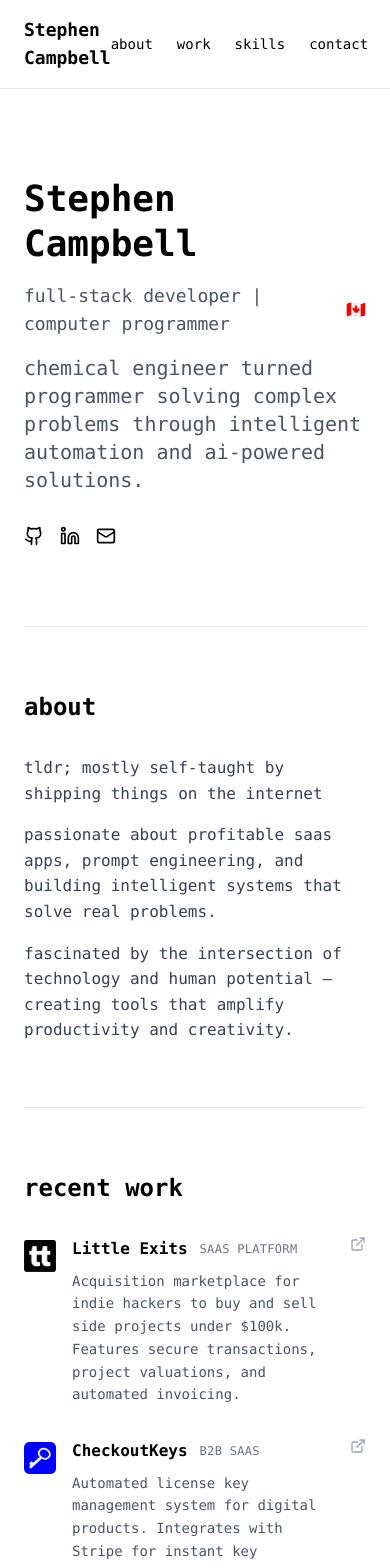
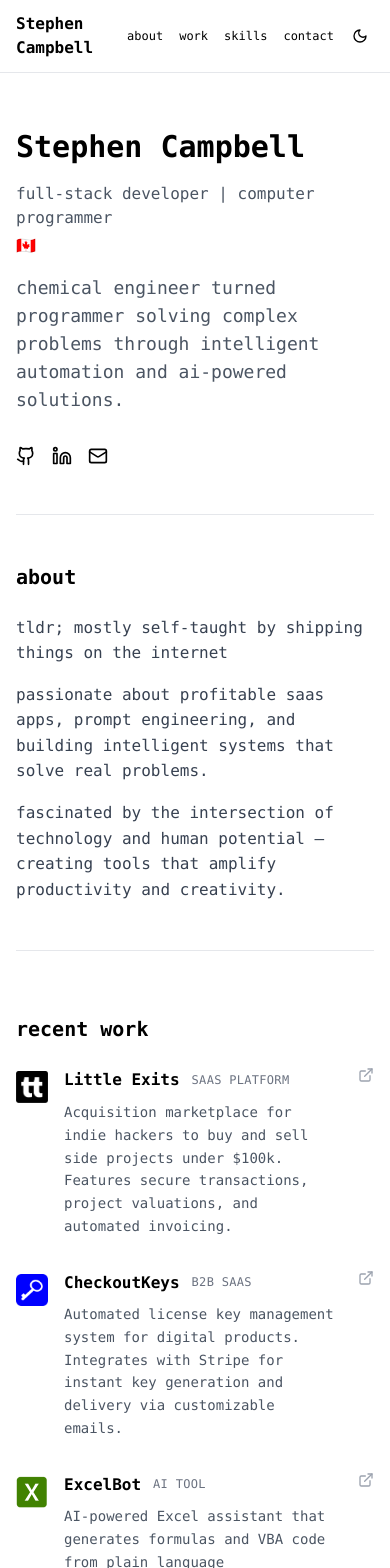
Before and after one commit to campbellsinvestment/stepocampbell, a Next.js app: page / in a window 390 px wide. Shown: the top 1568 px of the page. Built offline with nearby package versions, Linux system fonts and the light colour scheme.

Commit message:
responsiveness update

```diff
--- a/app/layout.tsx
+++ b/app/layout.tsx
@@ -3,6 +3,7 @@ import './globals.css'
 export const metadata = {
   title: 'Stephen Campbell - Full Stack Developer',
   description: 'Stephen Campbell is a full-stack developer and computer programmer. Chemical engineer turned programmer solving complex problems through intelligent automation and ai-powered solutions.',
+  viewport: 'width=device-width, initial-scale=1',
   keywords: [
     'Stephen Campbell',
     'Stephen Campbell developer',
--- a/app/page.tsx
+++ b/app/page.tsx
@@ -46,13 +46,27 @@ export default function Home() {
           ? 'bg-slate-900/80 border-slate-700'
           : 'bg-white/80 border-gray-200'
       }`}>
-        <div className="max-w-4xl mx-auto px-6 py-4">
+        <div className="max-w-4xl mx-auto px-4 sm:px-6 py-3 sm:py-4">
           <div className="flex justify-between items-center">
-            <Link href="/" className="text-lg font-bold">
+            <Link href="/" className="text-base sm:text-lg font-bold">
               Stephen Campbell
             </Link>
-            <div className="flex items-center space-x-6">
-              <div className="flex space-x-6 text-sm">
+            <div className="flex items-center space-x-3 sm:space-x-6">
+              <div className="hidden sm:flex space-x-6 text-sm">
+                <a href="#about" className={`transition-colors ${
+                  isDark ? 'hover:text-gray-400' : 'hover:text-gray-600'
+                }`}>about</a>
+                <a href="#work" className={`transition-colors ${
+                  isDark ? 'hover:text-gray-400' : 'hover:text-gray-600'
+                }`}>work</a>
+                <a href="#skills" className={`transition-colors ${
+                  isDark ? 'hover:text-gray-400' : 'hover:text-gray-600'
+                }`}>skills</a>
+                <a href="#contact" className={`transition-colors ${
+                  isDark ? 'hover:text-gray-400' : 'hover:text-gray-600'
+                }`}>contact</a>
+              </div>
+              <div className="flex sm:hidden space-x-4 text-xs">
                 <a href="#about" className={`transition-colors ${
                   isDark ? 'hover:text-gray-400' : 'hover:text-gray-600'
                 }`}>about</a>
@@ -68,32 +82,32 @@ export default function Home() {
               </div>
               <button
                 onClick={() => setIsDark(!isDark)}
-                className={`p-2 rounded-full transition-colors ${
+                className={`p-1.5 sm:p-2 rounded-full transition-colors ${
                   isDark ? 'hover:bg-slate-800' : 'hover:bg-gray-100'
                 }`}
                 aria-label="Toggle dark mode"
               >
-                {isDark ? <Sun size={18} /> : <Moon size={18} />}
+                {isDark ? <Sun size={16} className="sm:w-[18px] sm:h-[18px]" /> : <Moon size={16} className="sm:w-[18px] sm:h-[18px]" />}
               </button>
             </div>
           </div>
         </div>
       </nav>
 
-      <main className="max-w-4xl mx-auto px-6 pt-24">
+      <main className="max-w-4xl mx-auto px-4 sm:px-6 pt-20 sm:pt-24">
         {/* Hero Section */}
-        <motion.section className="py-20" {...fadeInUp} itemScope itemType="https://schema.org/Person">
+        <motion.section className="py-12 sm:py-20" {...fadeInUp} itemScope itemType="https://schema.org/Person">
           <div className="space-y-4">
-            <h1 className="text-4xl md:text-5xl font-bold leading-tight" itemProp="name">
+            <h1 className="text-3xl sm:text-4xl md:text-5xl font-bold leading-tight" itemProp="name">
               Stephen Campbell
             </h1>
-            <h2 className={`text-lg font-medium mb-4 flex items-center gap-2 ${
+            <h2 className={`text-base sm:text-lg font-medium mb-4 flex flex-col sm:flex-row sm:items-center gap-1 sm:gap-2 ${
               isDark ? 'text-gray-400' : 'text-gray-600'
             }`} itemProp="jobTitle">
-              full-stack developer | computer programmer
+              <span>full-stack developer | computer programmer</span>
               <span className="text-base">🇨🇦</span>
             </h2>
-            <p className={`text-xl max-w-2xl ${
+            <p className={`text-lg sm:text-xl max-w-2xl ${
               isDark ? 'text-gray-400' : 'text-gray-600'
             }`} itemProp="description">
               chemical engineer turned programmer solving complex problems through intelligent automation and ai-powered solutions.
@@ -140,7 +154,7 @@ export default function Home() {
         {/* About Section */}
         <motion.section
           id="about"
-          className={`py-16 border-t transition-colors ${
+          className={`py-12 sm:py-16 border-t transition-colors ${
             isDark ? 'border-slate-700' : 'border-gray-200'
           }`}
           initial={{ opacity: 0 }}
@@ -148,7 +162,7 @@ export default function Home() {
           transition={{ duration: 0.6 }}
           viewport={{ once: true }}
         >
-          <h2 className="text-2xl font-bold mb-8">about</h2>
+          <h2 className="text-xl sm:text-2xl font-bold mb-6 sm:mb-8">about</h2>
           <div className={`space-y-4 ${
             isDark ? 'text-gray-300' : 'text-gray-700'
           }`}>
@@ -177,7 +191,7 @@ export default function Home() {
           transition={{ duration: 0.6 }}
           viewport={{ once: true }}
         >
-          <h2 className="text-2xl font-bold mb-8">recent work</h2>
+          <h2 className="text-xl sm:text-2xl font-bold mb-6 sm:mb-8">recent work</h2>
           <div className="space-y-8">
             {[
               {
@@ -275,8 +289,8 @@ export default function Home() {
           transition={{ duration: 0.6 }}
           viewport={{ once: true }}
         >
-          <h2 className="text-2xl font-bold mb-8">skills</h2>
-          <div className="grid grid-cols-1 md:grid-cols-3 gap-8">
+          <h2 className="text-xl sm:text-2xl font-bold mb-6 sm:mb-8">skills</h2>
+          <div className="grid grid-cols-1 sm:grid-cols-2 md:grid-cols-3 gap-6 sm:gap-8">
             <div>
               <h3 className="font-bold mb-4 text-sm uppercase tracking-wide">AI & Automation</h3>
               <ul className={`space-y-2 text-sm ${
@@ -323,7 +337,7 @@ export default function Home() {
           transition={{ duration: 0.6 }}
           viewport={{ once: true }}
         >
-          <h2 className="text-2xl font-bold mb-8">experience</h2>
+          <h2 className="text-xl sm:text-2xl font-bold mb-6 sm:mb-8">experience</h2>
           <div className="space-y-8">
             {[
               {
@@ -386,8 +400,8 @@ export default function Home() {
           transition={{ duration: 0.6 }}
           viewport={{ once: true }}
         >
-          <h2 className="text-2xl font-bold mb-8">toolkit</h2>
-          <div className="grid grid-cols-1 md:grid-cols-2 gap-8">
+          <h2 className="text-xl sm:text-2xl font-bold mb-6 sm:mb-8">toolkit</h2>
+          <div className="grid grid-cols-1 md:grid-cols-2 gap-6 sm:gap-8">
             <div>
               <h3 className="font-bold mb-4">Current Stack</h3>
               <ul className={`space-y-2 text-sm ${
@@ -426,7 +440,7 @@ export default function Home() {
           transition={{ duration: 0.6 }}
           viewport={{ once: true }}
         >
-          <h2 className="text-2xl font-bold mb-8">contact</h2>
+          <h2 className="text-xl sm:text-2xl font-bold mb-6 sm:mb-8">contact</h2>
           <div className="space-y-4">
             <p className={isDark ? 'text-gray-300' : 'text-gray-700'}>
               let&apos;s build something together.
```
